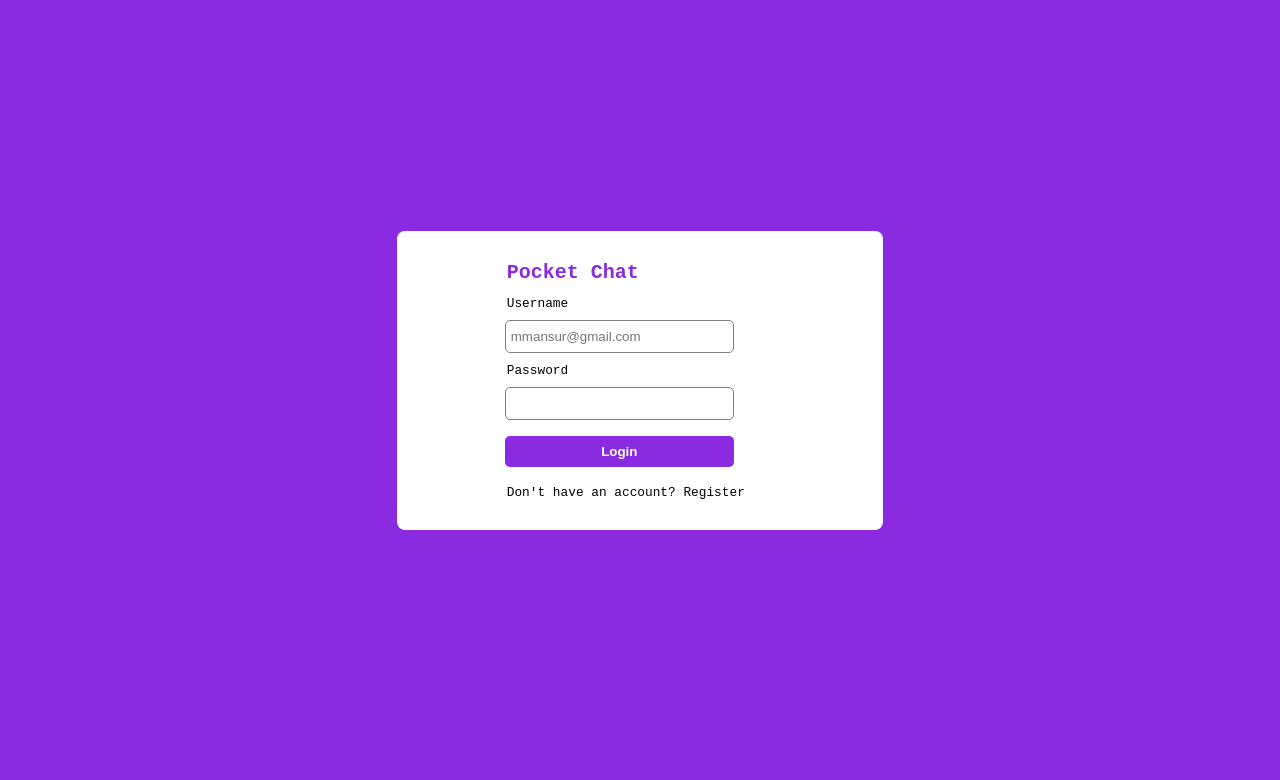
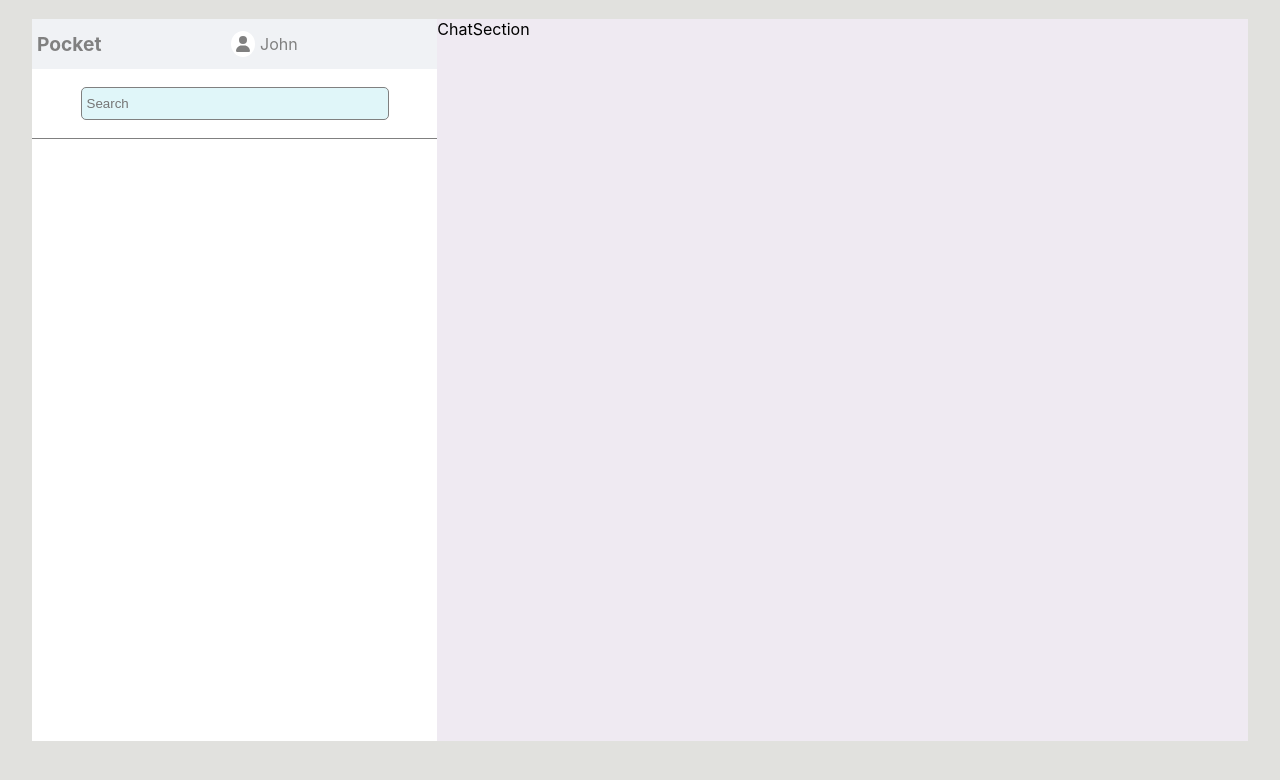
Before and after one commit to mansurmansur/web-socket, a React (Create React App) app in the folder client/: page / in a window 1280 px wide. Shown: the top 780 px of the page. Built offline with nearby package versions, Linux system fonts and the light colour scheme; no server answers.

Commit message:
finishing up the frontend

```diff
--- a/client/src/App.js
+++ b/client/src/App.js
@@ -14,7 +14,7 @@ function App() {
     //     </Route>
     //   </Routes>
     // </Router>
-    <Login />
+    <Home />
   );
 }
 
--- /dev/null
+++ b/client/src/components/ChatSection.jsx
@@ -0,0 +1,11 @@
+import React from "react"
+
+const ChatSection = (props) => {
+  return (
+    <div className="chatSection">
+      ChatSection
+    </div>
+  )
+};
+
+export default ChatSection;
--- /dev/null
+++ b/client/src/components/Navbar.jsx
@@ -0,0 +1,17 @@
+import React from "react"
+import {FontAwesomeIcon} from '@fortawesome/react-fontawesome'
+import {faUser} from '@fortawesome/free-solid-svg-icons'
+
+const Navbar = (props) => {
+  return (
+    <div className="navBar">
+      <span className="logo">Pocket</span>
+      <div className="profile-wrapper">
+        <FontAwesomeIcon icon={faUser} className="profile-icon" />
+        <span className="user-name">John</span>
+      </div>
+    </div>
+  );
+};
+
+export default Navbar;
--- /dev/null
+++ b/client/src/components/SearchBar.jsx
@@ -0,0 +1,13 @@
+import React from "react"
+
+const SearchBar = (props) => {
+  return (
+    <div className="searchBar">
+      <form action="" className="search-form">
+        <input type="text" name="search" id="search" placeholder="Search" />
+      </form>
+    </div>
+  )
+};
+
+export default SearchBar;
--- /dev/null
+++ b/client/src/components/SideNav.jsx
@@ -0,0 +1,14 @@
+import React from "react"
+import Navbar from "./Navbar";
+import SearchBar from "./SearchBar";
+
+const SideNav = (props) => {
+  return (
+    <div className="sideNav">
+        <Navbar />
+        <SearchBar />
+    </div>
+  )
+};
+
+export default SideNav;
--- a/client/src/index.css
+++ b/client/src/index.css
@@ -12,7 +12,7 @@ body {
   font-family: -apple-system, BlinkMacSystemFont, 'Segoe UI', 'Roboto', 'Oxygen',
     'Ubuntu', 'Cantarell', 'Fira Sans', 'Droid Sans', 'Helvetica Neue',
     sans-serif;
-  background: blueviolet;
+  background: #E1E1DE;
   -webkit-font-smoothing: antialiased;
   -moz-osx-font-smoothing: grayscale;
 }
@@ -30,6 +30,63 @@ body {
   display: flex;
   justify-content: center;
   align-items: center;
+}
+/* Home */
+.home-wrapper{
+  background: white;
+  width: 100%;
+  height: 100%;
+  display: flex;
+}
+.sideNav{
+  flex: 1;
+}
+.navBar{
+  background: #F0F2F5;
+  height: 50px;
+  display: flex;
+  justify-content: space-between;
+  align-items: center;
+  padding: 0 5px;
+}
+.logo{
+  font-weight: 700;
+  font-size: 1.2em;
+  color: gray;
+}
+.profile-wrapper{
+  display: flex;
+  justify-content: center;
+  align-items: center;
+  flex: 2;
+}
+.user-name{
+  margin: 0 5px;
+  color: gray;
+}
+.searchBar{
+  display: flex;
+  justify-content: center;
+  align-items: center;
+  width: 100%;
+  padding: 10px;
+  border-bottom: 1.2px solid gray;
+}
+.search-form{
+  display: flex;
+  justify-content: center;
+  align-items: center;
+  width: 100%;
+}
+.search-form input{
+  width: 95%;
+  background-color:  #E0F6F9;
+  border: 0;
+  outline: none;
+}
+.chatSection{
+  flex: 2;
+  background: #EFEAF2;
 }
 /* Login & Register styling section */
 .page-header {
@@ -72,7 +129,7 @@ input[type="text"], input[type="email"], input[type="password"] {
   border-radius: 5px;
 }
 
-input[type="button"] {
+.login-button, .register-button {
   width: 80%;
   padding: 8px 0;
   background-color: blueviolet;
@@ -189,7 +246,10 @@ code {
   text-transform: capitalize;
 }
 .profile-icon{
-  color: blueviolet;
+  color: gray;
+  background: white;
+  padding: 5px;
+  border-radius: 50%;
 }
 .previous-chat{
   width: 100%;
--- a/client/src/screens/Home.jsx
+++ b/client/src/screens/Home.jsx
@@ -1,9 +1,14 @@
 import React from "react"
+import ChatSection from "../components/ChatSection"
+import SideNav from "../components/SideNav"
 
 const Home = (props) => {
   return (
-    <div>
-
+    <div className="container">
+      <div className="home-wrapper">
+        <SideNav />
+        <ChatSection />
+      </div>
     </div>
   )
 };
--- a/client/src/screens/Login.jsx
+++ b/client/src/screens/Login.jsx
@@ -23,6 +23,8 @@ const Login = (props) => {
 
     function handleSubmit(e) {
       e.preventDefault()
+      console.log(e.target[0].value)
+      console.log(e.target[1].value)
         // //data validation
         // if(userInputUsername !== '' & password !== ''){
         //   signInWithEmailAndPassword(auth, userInputUsername, password)
@@ -62,7 +64,7 @@ const Login = (props) => {
             />
           </div>
 
-          <input type="button" value="Login" onClick={handleSubmit} />
+          <button className="login-button">Login</button>
 
           <p className="text-button">Don't have an account? Register</p>
         </form>
--- a/client/src/screens/Register.jsx
+++ b/client/src/screens/Register.jsx
@@ -51,7 +51,7 @@ const Register = (props) => {
             />
           </div>
 
-          <input type="button" value="Create new account" />
+          <button className="register-buttonnmb">Create new account</button>
           <p className="text-button">Already have an account? Login</p>
         </form>
       </div>
```
